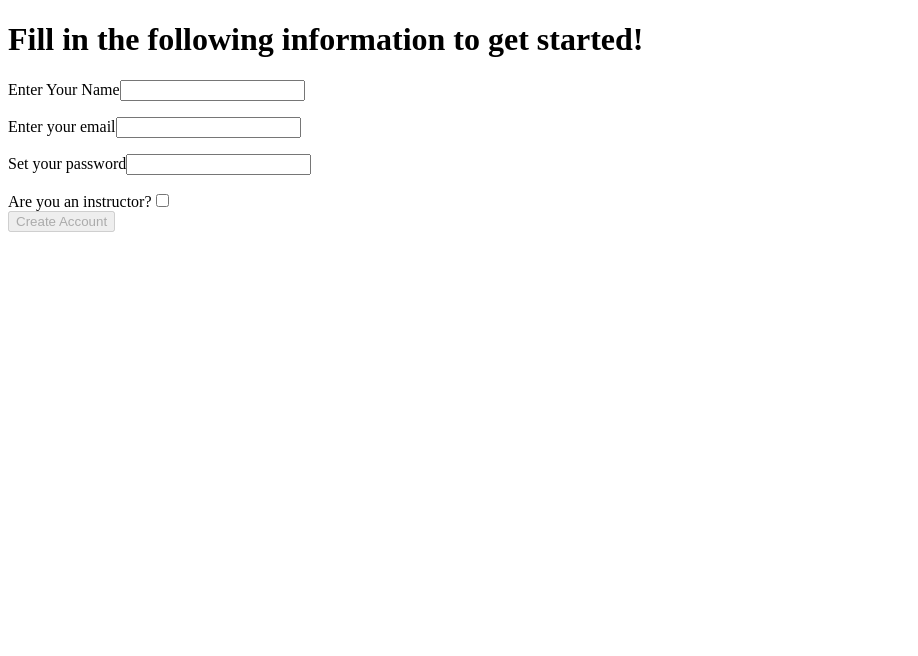
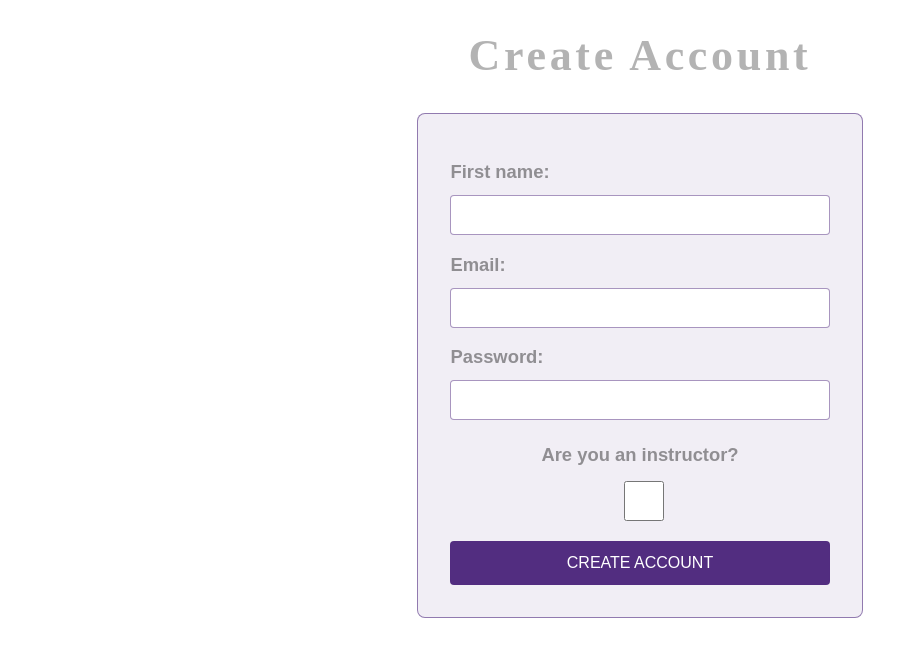
Before and after one commit to lambda-ttweb48-anywherefitness/client, a React (Create React App) app: page /register in a window 1280 px wide. Shown: the top 656 px of the page, without its empty margins (0-918 px from the left). Built offline with nearby package versions, Linux system fonts and the light colour scheme.

Commit message:
styling done

```diff
--- a/src/components/Login/Login.js
+++ b/src/components/Login/Login.js
@@ -1,6 +1,7 @@
 import React, { useState, useEffect, useContext } from "react";
 import { useHistory } from "react-router-dom";
 import * as Yup from "yup";
+
 
 import Schema from "./LoginSchema.js";
 import { UserContext } from "../../utils/UserContext.js";
@@ -30,7 +31,7 @@ export default function Login() {
         axiosWithAuth()
             .post("https://anywherefitness-server.herokuapp.com/login", user)
             .then((res) => {
-                setUser(res.data.profile);
+                setUser(res.data.Profile);
                 localStorage.setItem("token", res.data.token);
                 setFormValues(initialFormValues);
                 history.push("/dashboard");
@@ -87,9 +88,7 @@ export default function Login() {
                     submit={submitForm}
                 />
             </div>
-            <button>
-                <a href="/register">Don't have an account? Create one here!</a>
-            </button>
+
         </div>
     );
 }
--- a/src/components/Login/LoginForm.js
+++ b/src/components/Login/LoginForm.js
@@ -1,15 +1,13 @@
 import React from "react";
-import { useHistory } from "react-router-dom";
+import { Link } from "react-router-dom";
+import styled from "styled-components";
 
 export default function LoginForm(props) {
     const { disabled, values, change, submit, errors } = props;
 
-    const history = useHistory();
-
     const onSubmit = (e) => {
         e.preventDefault();
         submit();
-        history.push("/");
     };
 
     const onChange = (e) => {
@@ -20,41 +18,108 @@ export default function LoginForm(props) {
 
     return (
         <div>
-            <h1>Welcome Back!</h1>
-
-            <div>
+            <H1style>Create Account</H1style>
+            <FormDiv>
                 <form onSubmit={onSubmit}>
                     <div>
                         <label>
-                            Email:
+                            <h2>Email:</h2>
                             <input
                                 type="text"
                                 name="email"
                                 onChange={onChange}
                                 value={values.email}
+                                placeholder="Please enter your email"
                             />
                         </label>
                         <p>{errors.email}</p>
                     </div>
                     <div>
                         <label>
-                            Password:
+                            <h2>Password:</h2>
                             <input
                                 type="password"
                                 name="password"
                                 onChange={onChange}
                                 value={values.password}
+                                placeholder="Please enter your password"
                             />
                         </label>
                         <p>{errors.password}</p>
                     </div>
-                    <div>
-                        <button type="submit" disabled={disabled}>
-                            Login
-                        </button>
-                    </div>
+                    <div></div>
                 </form>
-            </div>
+                <ButtonStyle type="submit" disabled={disabled}>
+                    Login
+                </ButtonStyle>
+
+                <Link to="/register">
+                    <ButtonStyle>
+                        Don't have an account? Create one here!
+                    </ButtonStyle>
+                </Link>
+            </FormDiv>
         </div>
     );
 }
+
+const H1style = styled.h1`
+    font-family: Montserrat;
+    font-style: normal;
+    font-weight: 600;
+    font-size: 44px;
+    line-height: 54px;
+    text-align: center;
+    letter-spacing: 3.69231px;
+    color: #434343;
+    opacity: 0.4;
+`;
+
+const ButtonStyle = styled.button`
+    width: 100%;
+    height: 2.75rem;
+    border-radius: 4px;
+    outline: none;
+    margin: auto;
+    text-transform: uppercase;
+    background-color: #522d80;
+    color: white;
+    font-size: 1rem;
+    border: 0.5px solid rgba(82, 45, 128, 0.5);
+    font-family: "Montserrat", sans-serif;
+    display: block;
+    margin-top: 1rem;
+`;
+
+const FormDiv = styled.div`
+    background-color: rgba(82, 45, 128, 0.08);
+    width: 30%;
+    border-radius: 8px;
+    margin: auto;
+    padding: 2rem;
+    border: 1px solid rgba(82, 45, 128, 0.6);
+
+    input {
+        width: 100%;
+        height: 2.5rem;
+        border-radius: 4px;
+        padding-left: 0.75rem;
+        box-sizing: border-box;
+        border: 0.5px solid rgba(82, 45, 128, 0.5);
+        font-family: "Montserrat", sans-serif;
+    }
+
+    h2 {
+        opacity: 40%;
+        margin-bottom: 0.75rem;
+        font-size: 1.15rem;
+        font-family: "Montserrat", sans-serif;
+    }
+    p {
+        opacity: 40%;
+        margin-bottom: 0.75rem;
+        font-size: 1.15rem;
+        font-family: "Montserrat", sans-serif;
+        color: red;
+    }
+`;
--- a/src/components/Register/Register.js
+++ b/src/components/Register/Register.js
@@ -36,7 +36,7 @@ export default function Register() {
                 newUser
             )
             .then((res) => {
-                setUser(res.data.profile);
+                setUser(res.data.Profile);
                 setFormValues(initialFormValues);
                 localStorage.setItem("token", res.data.token);
                 history.push("/login")
--- a/src/components/Register/RegisterForm.js
+++ b/src/components/Register/RegisterForm.js
@@ -1,15 +1,12 @@
 import React from "react";
-import { useHistory } from "react-router-dom";
+import styled from "styled-components";
 
 export default function LoginForm(props) {
     const { disabled, values, change, submit, errors } = props;
 
-    const history = useHistory();
-
     const onSubmit = (e) => {
         e.preventDefault();
         submit();
-        history.push("/");
     };
 
     const onChange = (e) => {
@@ -20,12 +17,14 @@ export default function LoginForm(props) {
 
     return (
         <div>
-            <h1>Fill in the following information to get started!</h1>
-            <div>
+            <H1style>
+                Create Account
+            </H1style>
+            <FormDiv>
                 <form onSubmit={onSubmit}>
                     <div>
                         <label>
-                            Enter Your Name
+                            <h2>First name:</h2>
                             <input
                                 type="text"
                                 name="name"
@@ -37,7 +36,7 @@ export default function LoginForm(props) {
                     </div>
                     <div>
                         <label>
-                            Enter your email
+                            <h2>Email:</h2>
                             <input
                                 type="email"
                                 name="email"
@@ -49,7 +48,7 @@ export default function LoginForm(props) {
                     </div>
                     <div>
                         <label>
-                            Set your password
+                            <h2>Password:</h2>
                             <input
                                 type="password"
                                 name="password"
@@ -61,21 +60,92 @@ export default function LoginForm(props) {
                     </div>
                     <div>
                         <label>
-                            Are you an instructor?
+                            <h4>Are you an instructor?</h4>
                             <input
                                 onChange={onChange}
                                 value={values.instructor}
                                 name="instructor"
-                                type="checkbox"></input>
+                                type="checkbox"
+                                ></input>
                         </label>
                     </div>
                     <div>
-                        <button type="submit" disabled={disabled}>
+                        <ButtonStyle type="submit" disabled={disabled}>
                             Create Account
-                        </button>
+                        </ButtonStyle>
                     </div>
                 </form>
-            </div>
+            </FormDiv>
         </div>
     );
 }
+
+const H1style = styled.h1`
+    font-family: Montserrat;
+    font-style: normal;
+    font-weight: 600;
+    font-size: 44px;
+    line-height: 54px;
+    text-align: center;
+    letter-spacing: 3.69231px;
+    color: #434343;
+    opacity: 0.4;
+`;
+
+const ButtonStyle = styled.button`
+    width: 100%;
+    height: 2.75rem;
+    border-radius: 4px;
+    outline: none;
+    margin: auto;
+    text-transform: uppercase;
+    background-color: #522d80;
+    color: white;
+    font-size: 1rem;
+    border: 0.5px solid rgba(82, 45, 128, 0.5);
+    font-family: "Montserrat", sans-serif;
+    display: block;
+    margin-top: 1rem;
+`;
+
+const FormDiv = styled.div`
+    background-color: rgba(82, 45, 128, 0.08);
+    width: 30%;
+    border-radius: 8px;
+    margin: auto;
+    padding: 2rem;
+    border: 1px solid rgba(82, 45, 128, 0.6);
+
+    input {
+        width: 100%;
+        height: 2.5rem;
+        border-radius: 4px;
+        padding-left: 0.75rem;
+        box-sizing: border-box;
+        border: 0.5px solid rgba(82, 45, 128, 0.5);
+        font-family: "Montserrat", sans-serif;
+    }
+
+    h2 {
+        opacity: 40%;
+        margin-bottom: 0.75rem;
+        font-size: 1.15rem;
+        font-family: "Montserrat", sans-serif;
+    }
+
+    p {
+        opacity: 40%;
+        margin-bottom: 0.75rem;
+        font-size: 1.15rem;
+        font-family: "Montserrat", sans-serif;
+        color: red;
+    }
+
+    h4 {
+        opacity: 40%;
+        margin-bottom: 0.75rem;
+        font-size: 1.15rem;
+        font-family: "Montserrat", sans-serif;
+        text-align: center;
+    }
+`;
```
